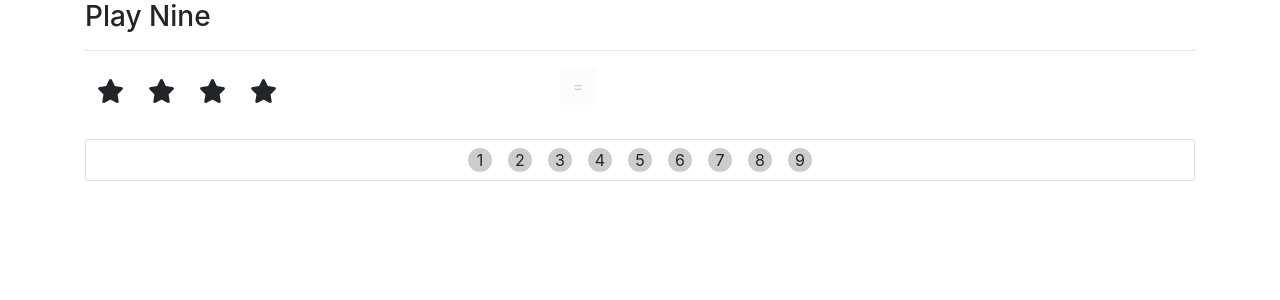
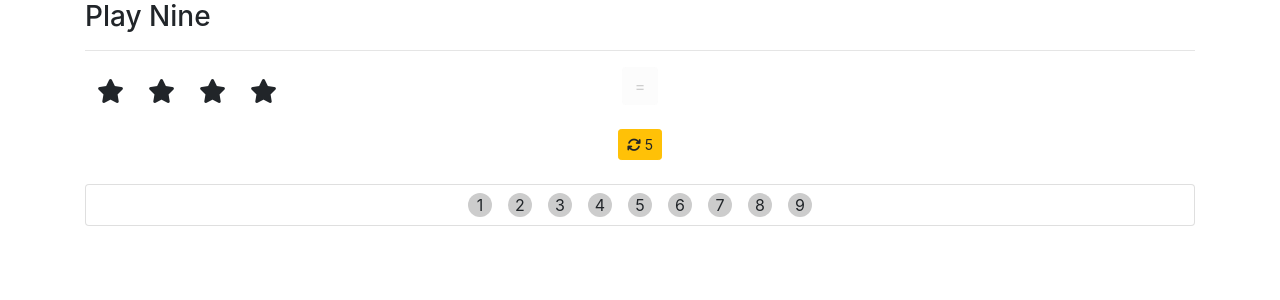
Before and after one commit to diegoami/JS_Learn_React, a React (Create React App) app: page / in a window 1280 px wide. Shown: the top 300 px of the page. Built offline with nearby package versions, Linux system fonts and the light colour scheme.

Commit message:
usednumbers

```diff
--- a/src/AppStars.js
+++ b/src/AppStars.js
@@ -39,8 +39,13 @@
             break;
     }
     return (
-        <div className="col-2">
+        <div className="col-2 text-center">
             {button}
+            <br /><br />
+            <button className="btn btn-warning btn-sm" onClick={props.redraw}
+                    disabled={props.redraws === 0}>
+                <i className="fa fa-refresh"></i> {props.redraws}
+            </button>
         </div>
     );
 };
@@ -50,7 +55,7 @@
         <div className="col-5">
             {props.selectedNumbers.map((number, i) =>
                     <span key={i} onClick={() => props.unselectNumber(number)}>
-        	{number}
+          {number}
         </span>
             )}
         </div>
@@ -72,7 +77,7 @@
                 {Numbers.list.map((number, i) =>
                         <span key={i} className={numberClassName(number)}
                               onClick={() => props.selectNumber(number)}>
-          	{number}
+            {number}
           </span>
                 )}
             </div>
@@ -88,6 +93,7 @@
         randomNumberOfStars: 1 + Math.floor(Math.random()*9),
         usedNumbers: [],
         answerIsCorrect: null,
+        redraws: 5,
     };
     selectNumber = (clickedNumber) => {
         if (this.state.selectedNumbers.indexOf(clickedNumber) >= 0) { return; }
@@ -117,12 +123,22 @@
             randomNumberOfStars: 1 + Math.floor(Math.random()*9),
         }));
     };
+    redraw = () => {
+        if (this.state.redraws === 0) { return; }
+        this.setState(prevState => ({
+            randomNumberOfStars: 1 + Math.floor(Math.random()*9),
+            answerIsCorrect: null,
+            selectedNumbers: [],
+            redraws: prevState.redraws - 1,
+        }));
+    }
     render() {
         const {
             selectedNumbers,
             randomNumberOfStars,
             answerIsCorrect,
-            usedNumbers
+            usedNumbers,
+            redraws,
         } = this.state;
 
         return (
@@ -132,8 +148,10 @@
                 <div className="row">
                     <Stars numberOfStars={randomNumberOfStars} />
                     <Button selectedNumbers={selectedNumbers}
+                            redraws={redraws}
                             checkAnswer={this.checkAnswer}
                             acceptAnswer={this.acceptAnswer}
+                            redraw={this.redraw}
                             answerIsCorrect={answerIsCorrect} />
                     <Answer selectedNumbers={selectedNumbers}
                             unselectNumber={this.unselectNumber} />
@@ -146,6 +164,7 @@
         );
     }
 }
+
 class AppStars extends React.Component {
     render() {
         return (
```
